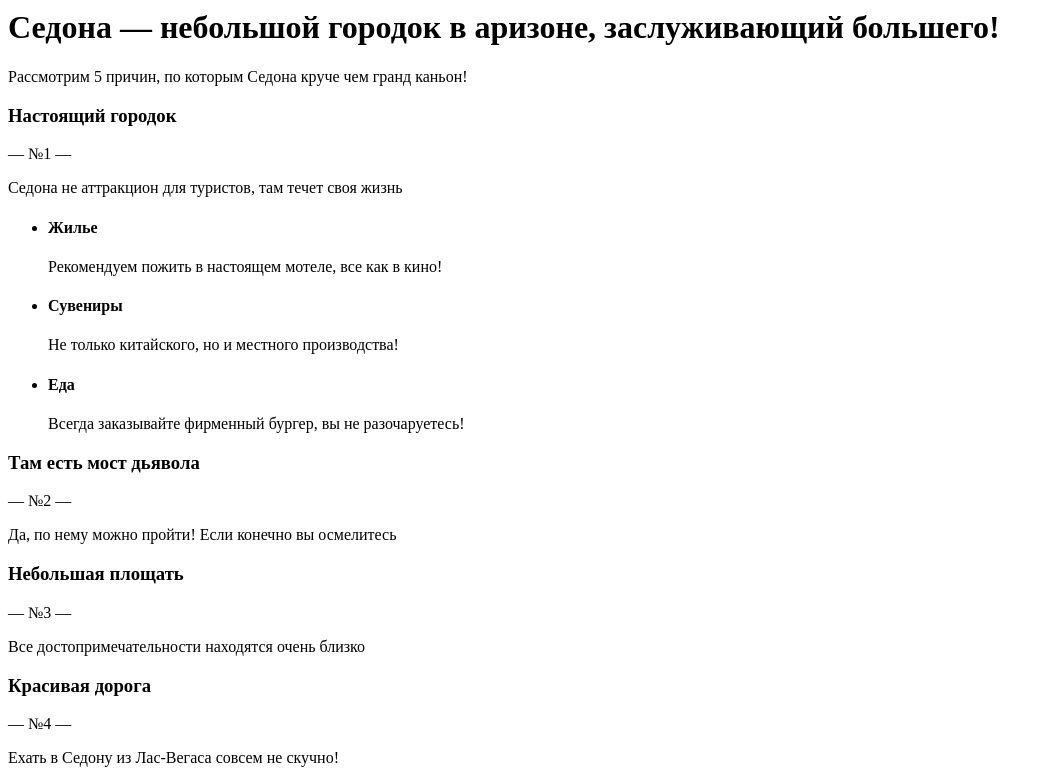
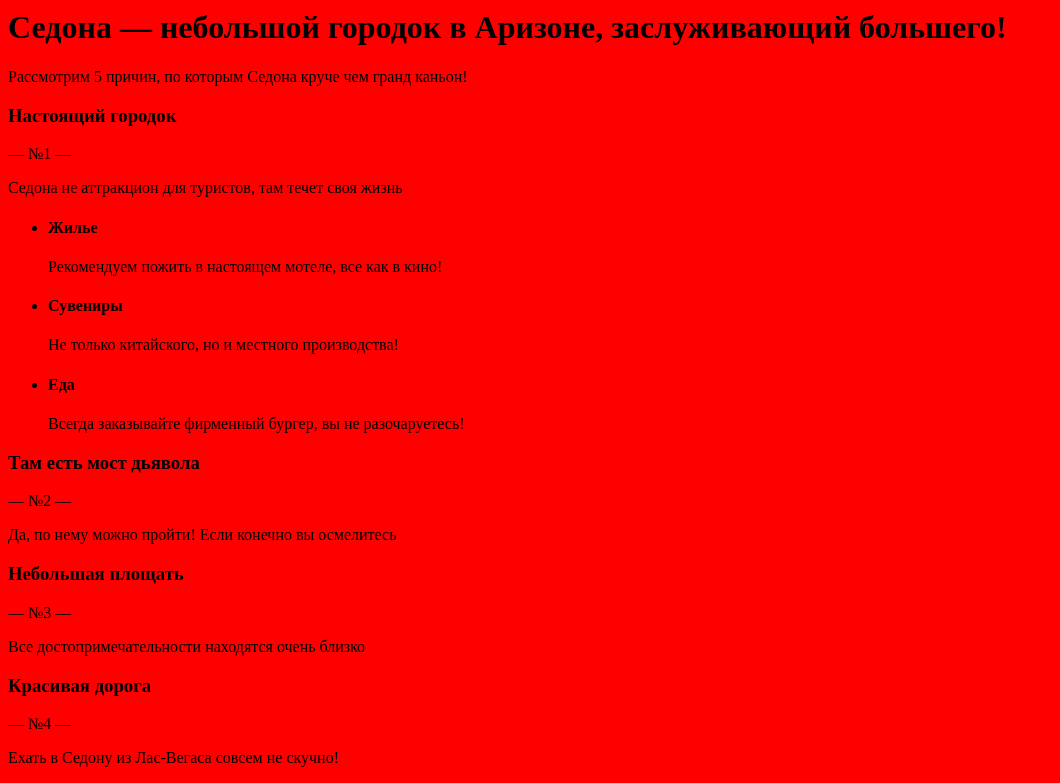
Before and after one commit to Coopersino/28813-sedona, a website: page index.html in a window 1280 px wide. Shown: the part 232-1015 px from the top of the page, without its empty margins (0-1060 px from the left). Drawn offline with nearby package versions, Linux system fonts and the light colour scheme; files that its build step writes are made by us from their sources.

Commit message:
Начал верстку

```diff
--- a/index.html
+++ b/index.html
@@ -6,6 +6,7 @@
   <meta name="viewport" content="width=device-width, initial-scale=1.0">
   <meta http-equiv="X-UA-Compatible" content="ie=edge">
   <title>Document</title>
+  <link rel="stylesheet" type="text/css" href="css/style.css">
 </head>
 
 <body>
@@ -29,7 +30,7 @@
     </div>
   </header>
   <main class="page-main  wrapper">
-    <h1>Седона — небольшой городок в аризоне, заслуживающий большего!</h1>
+    <h1>Седона — небольшой городок в  Аризоне, заслуживающий большего!</h1>
     <p>Рассмотрим 5 причин, по которым Седона круче чем гранд каньон!</p>
     <h3>Настоящий городок</h3>
     <span> — №1 — </span>
--- /dev/null
+++ b/less/style.less
@@ -0,0 +1 @@
+body { background: red; }
```
